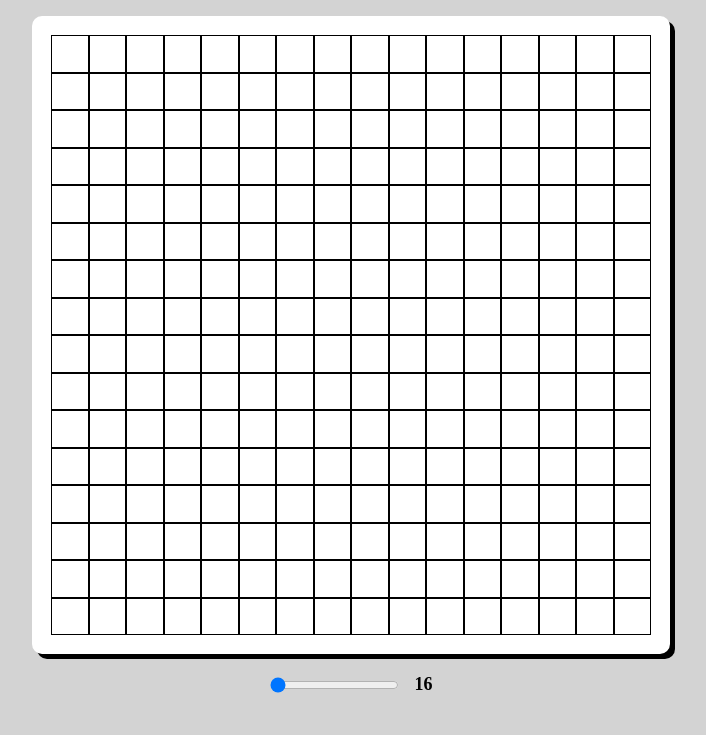
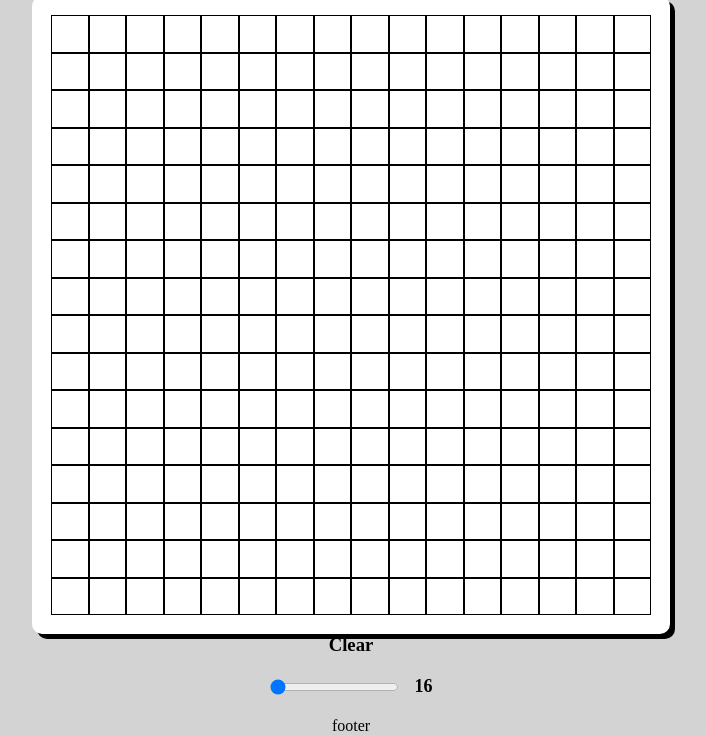
Before and after one commit to rintendou/etch-a-sketch, a plain HTML site: page index.html in a window 1280 px wide. Shown: the part 78-813 px from the top of the page, without its empty margins (289-995 px from the left). Drawn offline with Linux system fonts and the light colour scheme; a web font is replaced by a local one.

Commit message:
Added 'Clear' button and improved website layout

```diff
--- a/index.html
+++ b/index.html
@@ -14,12 +14,22 @@
         <!-- Parent container, used to hold all the divs that will be used for the grid. -->
         <h1>Etch-a-Sketch</h1>
         <div id="grid-container">
+            <!-- Filled using JS -->
+        </div>
 
+        <div id="buttons">
+            <div class="clear">
+                <h3>Clear</h3>
+            </div>
         </div>
 
         <div id="input-container">
             <input id="slider" name="rows" type="range" min="16" max="100" value="1">
             <p class="val">16</p>
         </div>
+
+        <div class="footer">
+            footer
+        </div>
     </body>
 </html>
```
